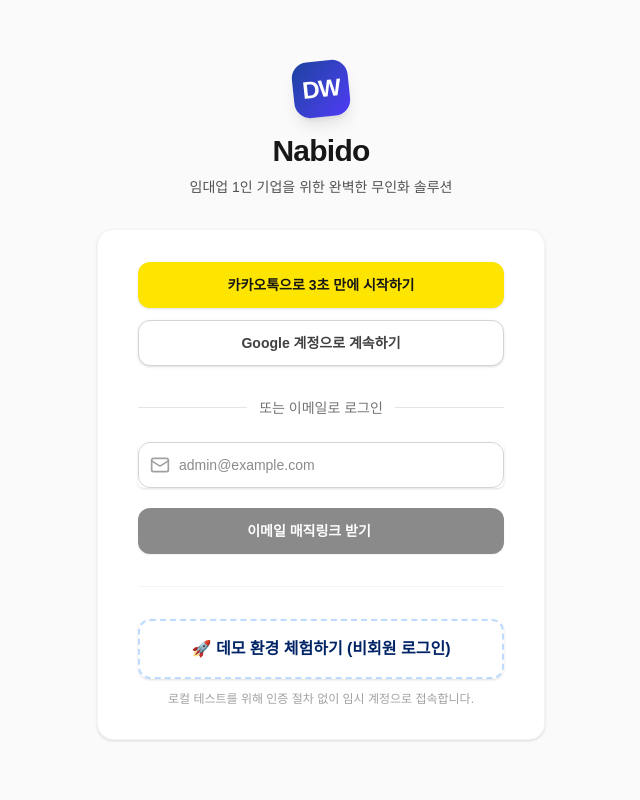
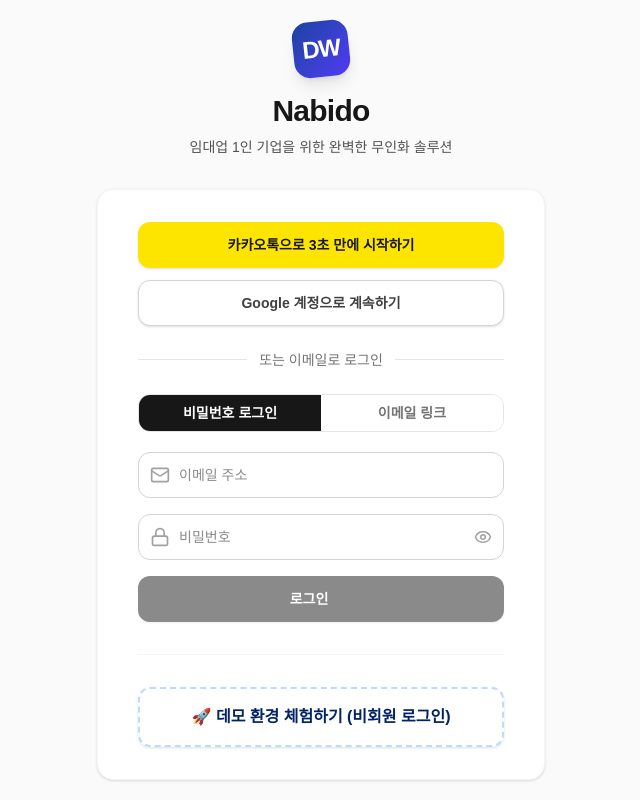
Before and after one commit to knot4844/ofc, a Next.js app: page /login in a window 1280 px wide. Shown: the whole page, without its empty margins (319-959 px from the left). Built offline with nearby package versions, Linux system fonts and the light colour scheme; no server answers.

Commit message:
feat: add email+password login with tab switch between password and magic link

```diff
--- a/src/app/login/page.tsx
+++ b/src/app/login/page.tsx
@@ -2,36 +2,48 @@
 
 import { useState } from "react";
 import { supabase } from "@/lib/supabase";
-import { Send, Building2, CheckCircle2, Mail, ArrowRight } from "lucide-react"; // Added Send, Building2, CheckCircle2, kept Mail, ArrowRight
+import { Mail, ArrowRight, Lock, Eye, EyeOff } from "lucide-react";
 import { useRouter } from "next/navigation";
 import Link from "next/link";
-import { toggleDemoLogin } from "@/components/providers/AuthProvider"; // New import
+import { toggleDemoLogin } from "@/components/providers/AuthProvider";
 
 export default function LoginPage() {
     const router = useRouter();
     const [email, setEmail] = useState("");
+    const [password, setPassword] = useState("");
+    const [showPassword, setShowPassword] = useState(false);
+    const [mode, setMode] = useState<"password" | "magic">("password");
     const [loading, setLoading] = useState(false);
     const [message, setMessage] = useState<{ type: 'success' | 'error', text: string } | null>(null);
 
-    const handleEmailLogin = async (e: React.FormEvent) => {
+    const handlePasswordLogin = async (e: React.FormEvent) => {
         e.preventDefault();
         setLoading(true);
         setMessage(null);
+        try {
+            const { error } = await supabase.auth.signInWithPassword({ email, password });
+            if (error) throw error;
+            router.push("/dashboard");
+        } catch (error: any) {
+            setMessage({ type: 'error', text: error.message === 'Invalid login credentials' ? '이메일 또는 비밀번호가 올바르지 않습니다.' : error.message });
+        } finally {
+            setLoading(false);
+        }
+    };
 
+    const handleMagicLink = async (e: React.FormEvent) => {
+        e.preventDefault();
+        setLoading(true);
+        setMessage(null);
         try {
-            // Use Magic Link for simple email login without password
             const { error } = await supabase.auth.signInWithOtp({
                 email,
-                options: {
-                    emailRedirectTo: `${window.location.origin}/auth/callback`,
-                },
+                options: { emailRedirectTo: `${window.location.origin}/auth/callback` },
             });
-
             if (error) throw error;
-
-            setMessage({ type: 'success', text: '로그인 링크가 포함된 이메일이 발송되었습니다. 메일함을 확인해주세요!' });
+            setMessage({ type: 'success', text: '로그인 링크가 발송되었습니다. 메일함을 확인해주세요!' });
         } catch (error: any) {
-            setMessage({ type: 'error', text: error.message || '로그인 처리 중 오류가 발생했습니다.' });
+            setMessage({ type: 'error', text: error.message });
         } finally {
             setLoading(false);
         }
@@ -41,18 +53,13 @@
         try {
             const { error } = await supabase.auth.signInWithOAuth({
                 provider,
-                options: {
-                    redirectTo: `${window.location.origin}/auth/callback`,
-                },
+                options: { redirectTo: `${window.location.origin}/auth/callback` },
             });
             if (error) throw error;
         } catch (error: any) {
             setMessage({ type: 'error', text: `${provider} 로그인 중 오류가 발생했습니다.` });
         }
     };
-
-    // Naver login via Supabase requires specific setup, keeping it simple with Google/Kakao/Email first
-    // to ensure robust delivery for the demo.
 
     return (
         <div className="absolute inset-0 z-50 bg-neutral-50 flex flex-col justify-center py-12 sm:px-6 lg:px-8">
@@ -81,23 +88,23 @@
                         </div>
                     )}
 
-                    {/* Social Logins */}
+                    {/* 소셜 로그인 */}
                     <div className="space-y-3">
                         <button
                             onClick={() => handleSocialLogin('kakao')}
-                            className="w-full flex justify-center items-center py-3 px-4 border border-transparent rounded-xl shadow-sm text-sm font-bold text-neutral-900 bg-[#FEE500] hover:bg-[#FEE500]/90 focus:outline-none focus:ring-2 focus:ring-offset-2 focus:ring-[#FEE500] transition-colors"
+                            className="w-full flex justify-center items-center py-3 px-4 border border-transparent rounded-xl shadow-sm text-sm font-bold text-neutral-900 bg-[#FEE500] hover:bg-[#FEE500]/90 transition-colors"
                         >
                             카카오톡으로 3초 만에 시작하기
                         </button>
                         <button
                             onClick={() => handleSocialLogin('google')}
-                            className="w-full flex justify-center items-center py-3 px-4 border border-neutral-300 rounded-xl shadow-sm text-sm font-bold text-neutral-700 bg-white hover:bg-neutral-50 focus:outline-none focus:ring-2 focus:ring-offset-2 focus:ring-neutral-500 transition-colors"
+                            className="w-full flex justify-center items-center py-3 px-4 border border-neutral-300 rounded-xl shadow-sm text-sm font-bold text-neutral-700 bg-white hover:bg-neutral-50 transition-colors"
                         >
                             Google 계정으로 계속하기
                         </button>
                     </div>
 
-                    <div className="mt-8 mb-6">
+                    <div className="my-6">
                         <div className="relative">
                             <div className="absolute inset-0 flex items-center">
                                 <div className="w-full border-t border-neutral-200" />
@@ -108,35 +115,93 @@
                         </div>
                     </div>
 
-                    {/* Email / Magic Link Login */}
-                    <form className="space-y-5" onSubmit={handleEmailLogin}>
-                        <div>
-                            <label htmlFor="email" className="block text-sm font-medium text-neutral-700 sr-only">
-                                이메일 주소
-                            </label>
-                            <div className="mt-1 relative rounded-md shadow-sm">
+                    {/* 로그인 탭 */}
+                    <div className="flex rounded-xl border border-neutral-200 overflow-hidden mb-5">
+                        <button
+                            onClick={() => { setMode("password"); setMessage(null); }}
+                            className={`flex-1 py-2 text-sm font-bold transition-colors ${mode === "password" ? "bg-neutral-900 text-white" : "bg-white text-neutral-500 hover:bg-neutral-50"}`}
+                        >
+                            비밀번호 로그인
+                        </button>
+                        <button
+                            onClick={() => { setMode("magic"); setMessage(null); }}
+                            className={`flex-1 py-2 text-sm font-bold transition-colors ${mode === "magic" ? "bg-neutral-900 text-white" : "bg-white text-neutral-500 hover:bg-neutral-50"}`}
+                        >
+                            이메일 링크
+                        </button>
+                    </div>
+
+                    {mode === "password" ? (
+                        <form className="space-y-4" onSubmit={handlePasswordLogin}>
+                            <div>
+                                <div className="relative">
+                                    <div className="absolute inset-y-0 left-0 pl-3 flex items-center pointer-events-none">
+                                        <Mail className="h-5 w-5 text-neutral-400" />
+                                    </div>
+                                    <input
+                                        type="email"
+                                        required
+                                        value={email}
+                                        onChange={e => setEmail(e.target.value)}
+                                        className="block w-full pl-10 sm:text-sm border-neutral-300 rounded-xl py-3 border focus:ring-blue-500 focus:border-blue-500"
+                                        placeholder="이메일 주소"
+                                    />
+                                </div>
+                            </div>
+                            <div>
+                                <div className="relative">
+                                    <div className="absolute inset-y-0 left-0 pl-3 flex items-center pointer-events-none">
+                                        <Lock className="h-5 w-5 text-neutral-400" />
+                                    </div>
+                                    <input
+                                        type={showPassword ? "text" : "password"}
+                                        required
+                                        value={password}
+                                        onChange={e => setPassword(e.target.value)}
+                                        className="block w-full pl-10 pr-10 sm:text-sm border-neutral-300 rounded-xl py-3 border focus:ring-blue-500 focus:border-blue-500"
+                                        placeholder="비밀번호"
+                                    />
+                                    <button
+                                        type="button"
+                                        onClick={() => setShowPassword(!showPassword)}
+                                        className="absolute inset-y-0 right-0 pr-3 flex items-center text-neutral-400 hover:text-neutral-600"
+                                    >
+                                        {showPassword ? <EyeOff size={18} /> : <Eye size={18} />}
+                                    </button>
+                                </div>
+                            </div>
+                            <button
+                                type="submit"
+                                disabled={loading || !email || !password}
+                                className="w-full flex justify-center items-center py-3 px-4 border border-transparent rounded-xl shadow-sm text-sm font-bold text-white bg-neutral-900 hover:bg-black transition-colors disabled:opacity-50 disabled:cursor-not-allowed group"
+                            >
+                                {loading ? '로그인 중...' : (
+                                    <>
+                                        로그인
+                                        <ArrowRight className="ml-2 h-4 w-4 opacity-0 group-hover:opacity-100 group-hover:translate-x-1 transition-all" />
+                                    </>
+                                )}
+                            </button>
+                        </form>
+                    ) : (
+                        <form className="space-y-4" onSubmit={handleMagicLink}>
+                            <div className="relative">
                                 <div className="absolute inset-y-0 left-0 pl-3 flex items-center pointer-events-none">
                                     <Mail className="h-5 w-5 text-neutral-400" />
                                 </div>
                                 <input
-                                    id="email"
-                                    name="email"
                                     type="email"
-                                    autoComplete="email"
                                     required
                                     value={email}
-                                    onChange={(e) => setEmail(e.target.value)}
+                                    onChange={e => setEmail(e.target.value)}
                                     className="focus:ring-blue-500 focus:border-blue-500 block w-full pl-10 sm:text-sm border-neutral-300 rounded-xl py-3 border"
-                                    placeholder="admin@example.com"
+                                    placeholder="이메일 주소"
                                 />
                             </div>
-                        </div>
-
-                        <div>
                             <button
                                 type="submit"
                                 disabled={loading || !email}
-                                className="w-full flex justify-center items-center py-3 px-4 border border-transparent rounded-xl shadow-sm text-sm font-bold text-white bg-neutral-900 hover:bg-black focus:outline-none focus:ring-2 focus:ring-offset-2 focus:ring-neutral-900 transition-colors disabled:opacity-50 disabled:cursor-not-allowed group"
+                                className="w-full flex justify-center items-center py-3 px-4 border border-transparent rounded-xl shadow-sm text-sm font-bold text-white bg-neutral-900 hover:bg-black transition-colors disabled:opacity-50 disabled:cursor-not-allowed group"
                             >
                                 {loading ? '메일 전송 중...' : (
                                     <>
@@ -145,8 +210,8 @@
                                     </>
                                 )}
                             </button>
-                        </div>
-                    </form>
+                        </form>
+                    )}
 
                     <div className="mt-8 pt-8 border-t border-neutral-100">
                         <button
@@ -155,9 +220,6 @@
                         >
                             🚀 데모 환경 체험하기 (비회원 로그인)
                         </button>
-                        <p className="text-center text-xs text-neutral-400 mt-3">
-                            로컬 테스트를 위해 인증 절차 없이 임시 계정으로 접속합니다.
-                        </p>
                     </div>
 
                 </div>
```
